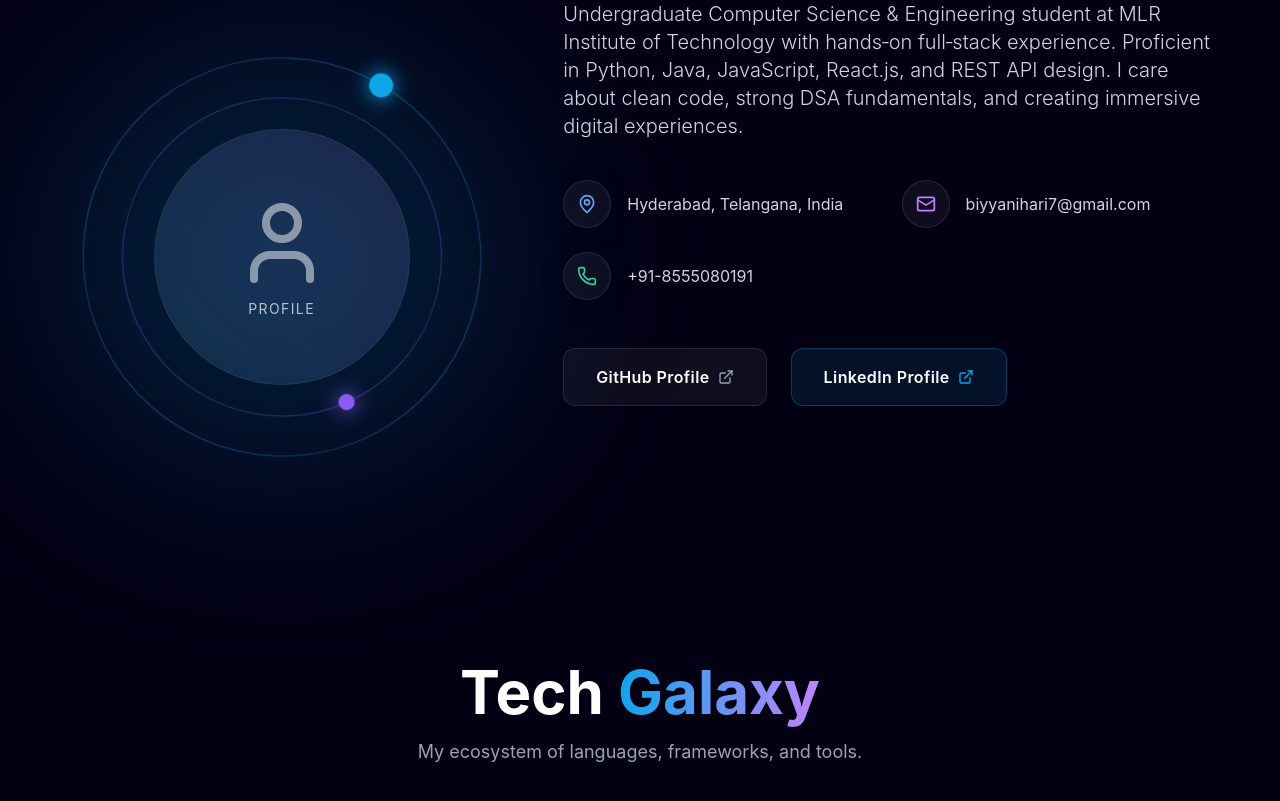
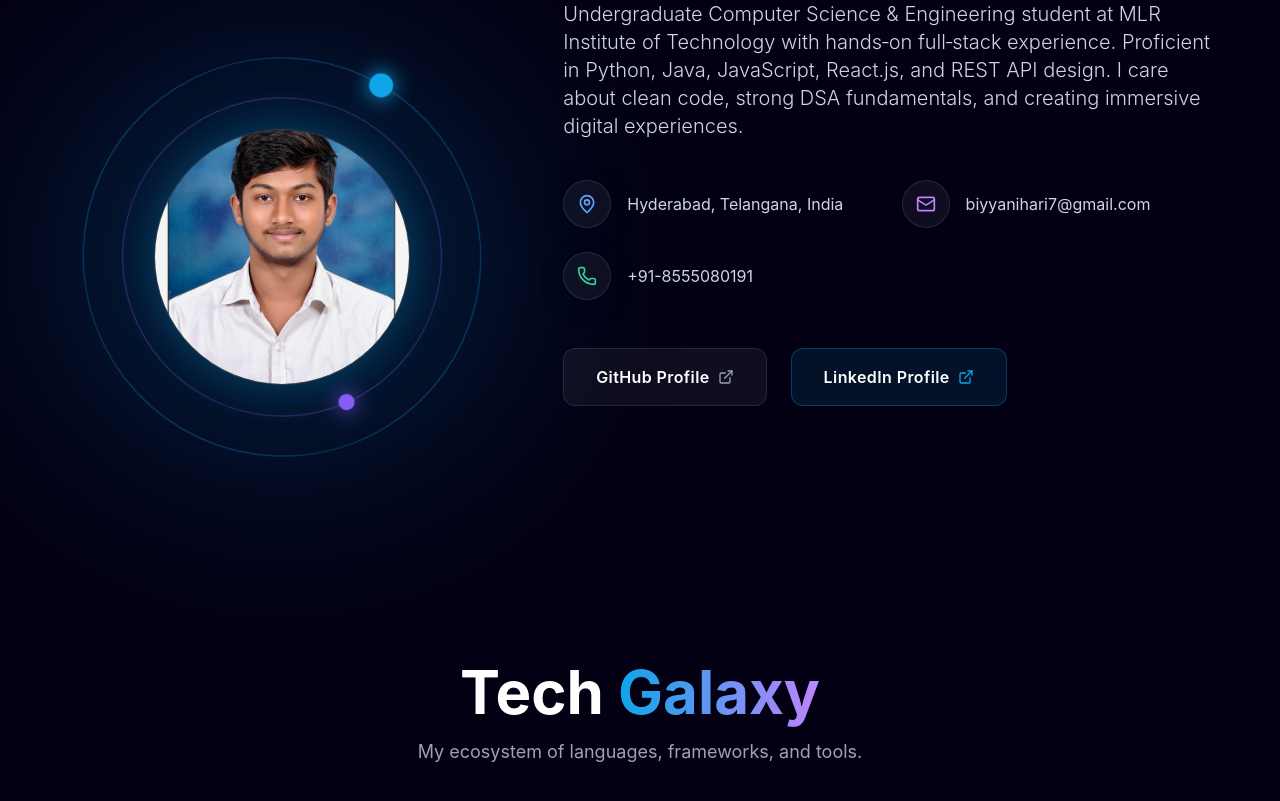
Before and after one commit to hari07-git/Portfolio, a React (Vite) app: page / in a window 1280 px wide. Shown: the part 1020-1821 px from the top of the page. Built offline with nearby package versions, Linux system fonts and the light colour scheme.

Commit message:
feat: integrate profile photo in About section

```diff
--- a/src/components/About.jsx
+++ b/src/components/About.jsx
@@ -56,10 +56,21 @@ export default function About() {
             </motion.div>
 
             {/* Central Avatar container */}
-            <div className="relative w-56 h-56 md:w-64 md:h-64 rounded-full overflow-hidden border border-white/20 z-10 glass backdrop-blur-md flex flex-col items-center justify-center text-slate-500 shadow-[0_0_40px_rgba(14,165,233,0.3)]">
-              <div className="absolute inset-0 bg-gradient-to-tr from-primary/10 to-secondary/10 z-0"></div>
-              <User className="w-24 h-24 mb-2 opacity-50 z-10 text-white" />
-              <span className="text-sm z-10 text-white/70 tracking-widest uppercase">Profile</span>
+            <div className="relative w-56 h-56 md:w-64 md:h-64 rounded-full overflow-hidden border border-white/20 z-10 bg-black/40 backdrop-blur-md shadow-[0_0_40px_rgba(14,165,233,0.3)] group cursor-pointer flex items-center justify-center">
+              <img
+                src="/profile.jpg"
+                alt={PROFILE.preferredName}
+                className="w-full h-full object-cover group-hover:scale-105 transition-transform duration-700 z-10"
+                onError={(e) => {
+                  e.target.style.display = 'none';
+                  const fallback = e.target.parentNode.querySelector('.fallback-avatar');
+                  if (fallback) fallback.style.display = 'flex';
+                }}
+              />
+              <div className="absolute inset-0 fallback-avatar hidden flex-col items-center justify-center text-slate-500 bg-gradient-to-tr from-primary/10 to-secondary/10">
+                <User className="w-24 h-24 mb-2 opacity-50 text-white" />
+                <span className="text-sm text-white/70 tracking-widest uppercase">Profile</span>
+              </div>
             </div>
           </motion.div>
 
```
Also changed, not shown: public/profile.jpg (added).
